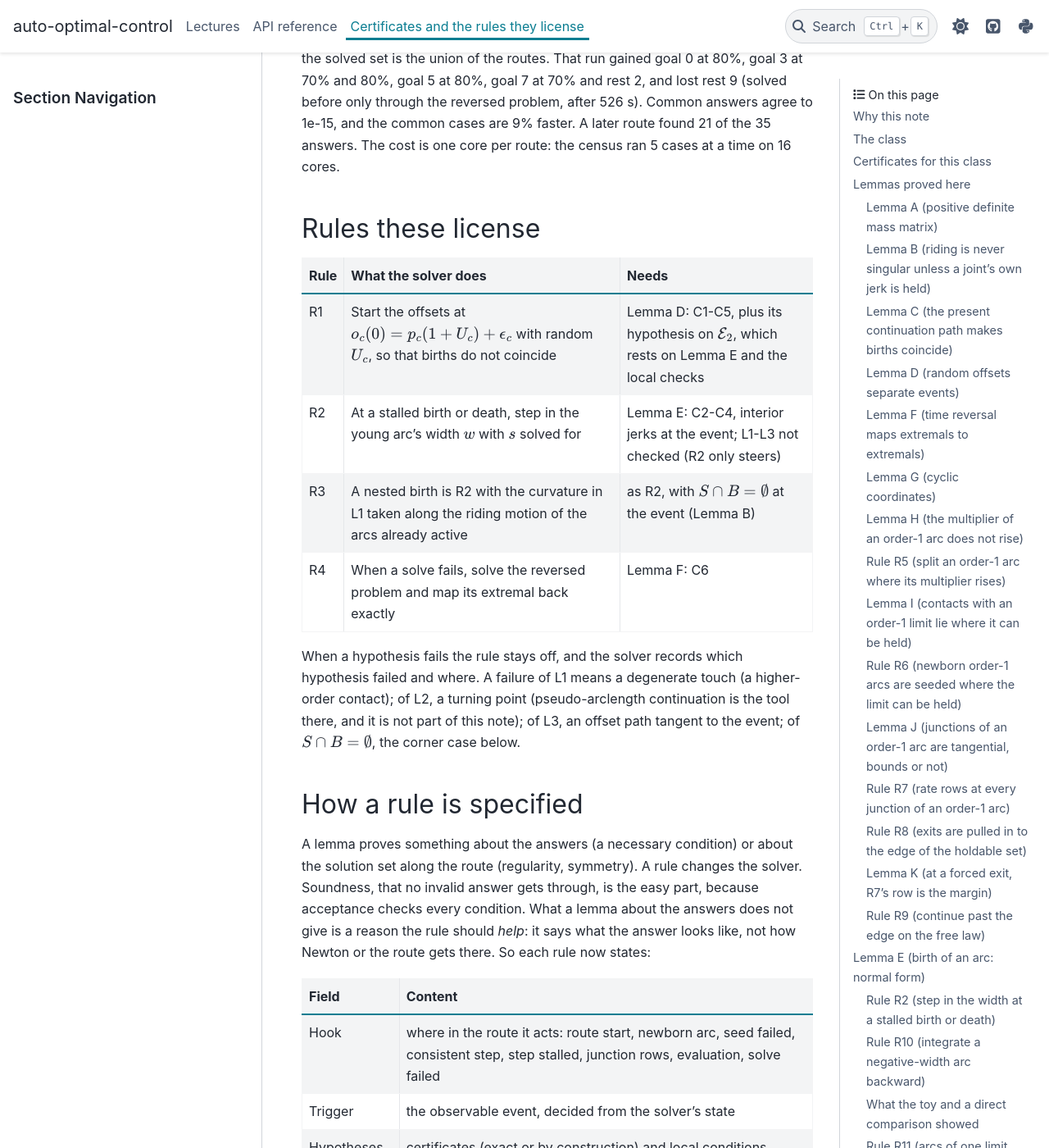
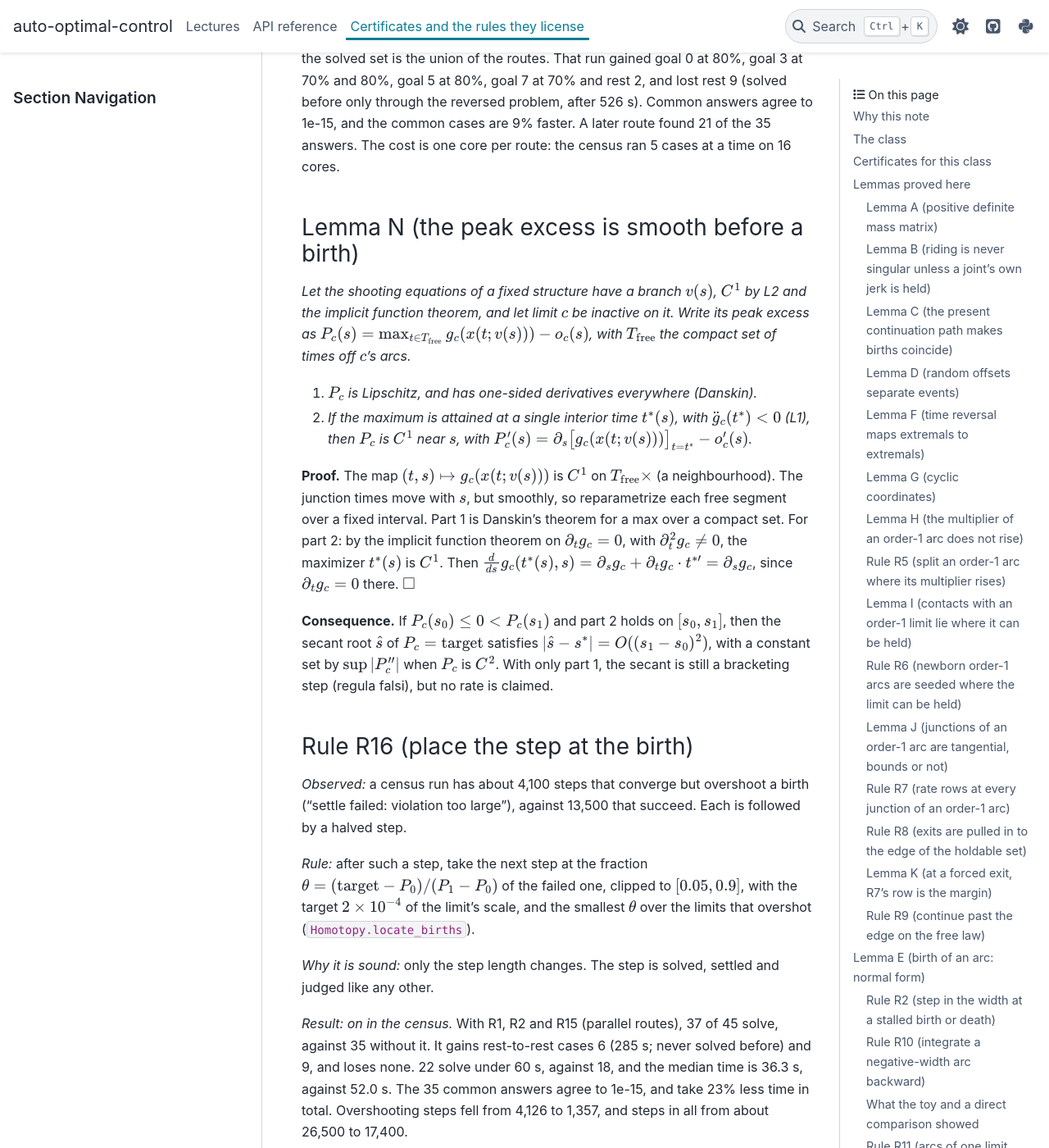
Before and after one commit to idm23/auto-optimal-control, a Sphinx documentation site: the page built from docs/notes/structure_certificates.md, in a window 1280 px wide and 1400 px high, scrolled down 22650 px. Shown: the whole window at 82% size. Built offline with Sphinx 7.4.7 and the PyData theme 0.15.4, drawn with Linux system fonts in a browser that asks for light colours.

Commit message:
Place the step at a birth by a secant on the peak excess (R16, Lemma N): 37 of 45 solved, median 36 s
Lemma N: before a birth the peak excess is Lipschitz in the route parameter, and C^1
where the peak is unique and nondegenerate. After a step that overshoots a birth,
R16 takes the next step at the secant root instead of halving. Lemma M (corner
entries cross the holdability edge) goes to the register. R16 is off by default and
on in the census.

Co-Authored-By: Claude Opus 5.5 <noreply@anthropic.com>

```diff
--- a/docs/notes/structure_certificates.md
+++ b/docs/notes/structure_certificates.md
@@ -901,6 +901,54 @@ problem, after 526 s). Common answers agree to 1e-15, and the common cases
 are 9% faster. A later route found 21 of the 35 answers. The cost is one
 core per route: the census ran 5 cases at a time on 16 cores.
 
+### Lemma N (the peak excess is smooth before a birth)
+
+*Let the shooting equations of a fixed structure have a branch $v(s)$, $C^1$ by
+L2 and the implicit function theorem, and let limit $c$ be inactive on it. Write
+its peak excess as $P_c(s) = \max_{t \in T_{\rm free}} g_c(x(t; v(s))) - o_c(s)$,
+with $T_{\rm free}$ the compact set of times off $c$'s arcs.*
+
+1. *$P_c$ is Lipschitz, and has one-sided derivatives everywhere (Danskin).*
+2. *If the maximum is attained at a single interior time $t^*(s)$, with
+   $\ddot g_c(t^*) < 0$ (L1), then $P_c$ is $C^1$ near $s$, with
+   $P_c'(s) = \partial_s\big[g_c(x(t; v(s)))\big]_{t = t^*} - o_c'(s)$.*
+
+**Proof.** The map $(t, s) \mapsto g_c(x(t; v(s)))$ is $C^1$ on
+$T_{\rm free} \times$ (a neighbourhood). The junction times move with $s$, but
+smoothly, so reparametrize each free segment over a fixed interval. Part 1
+is Danskin's theorem for a max over a compact set. For part 2: by the
+implicit function theorem on $\partial_t g_c = 0$, with $\partial_t^2 g_c \ne 0$,
+the maximizer $t^*(s)$ is $C^1$. Then $\frac{d}{ds} g_c(t^*(s), s) =
+\partial_s g_c + \partial_t g_c \cdot t^{*\prime} = \partial_s g_c$, since
+$\partial_t g_c = 0$ there. $\square$
+
+**Consequence.** If $P_c(s_0) \le 0 < P_c(s_1)$ and part 2 holds on
+$[s_0, s_1]$, then the secant root $\hat s$ of $P_c = \text{target}$ satisfies
+$|\hat s - s^*| = O((s_1 - s_0)^2)$, with a constant set by $\sup |P_c''|$
+when $P_c$ is $C^2$. With only part 1, the secant is still a bracketing step
+(regula falsi), but no rate is claimed.
+
+### Rule R16 (place the step at the birth)
+
+*Observed:* a census run has about 4,100 steps that converge but overshoot a
+birth ("settle failed: violation too large"), against 13,500 that succeed.
+Each is followed by a halved step.
+
+*Rule:* after such a step, take the next step at the fraction
+$\theta = (\text{target} - P_0)/(P_1 - P_0)$ of the failed one, clipped to
+$[0.05, 0.9]$, with the target $2 \times 10^{-4}$ of the limit's scale, and
+the smallest $\theta$ over the limits that overshot (`Homotopy.locate_births`).
+
+*Why it is sound:* only the step length changes. The step is solved, settled
+and judged like any other.
+
+*Result: on in the census.* With R1, R2 and R15 (parallel routes), 37 of 45
+solve, against 35 without it. It gains rest-to-rest cases 6 (285 s; never
+solved before) and 9, and loses none. 22 solve under 60 s, against 18, and the
+median time is 36.3 s, against 52.0 s. The 35 common answers agree to 1e-15,
+and take 23% less time in total. Overshooting steps fell from 4,126 to 1,357,
+and steps in all from about 26,500 to 17,400.
+
 ## Rules these license
 
 | Rule | What the solver does | Needs |
```
Also changed, not shown: docs/notes/lemma_register.md (+18 -0 lines), 3 other files.
